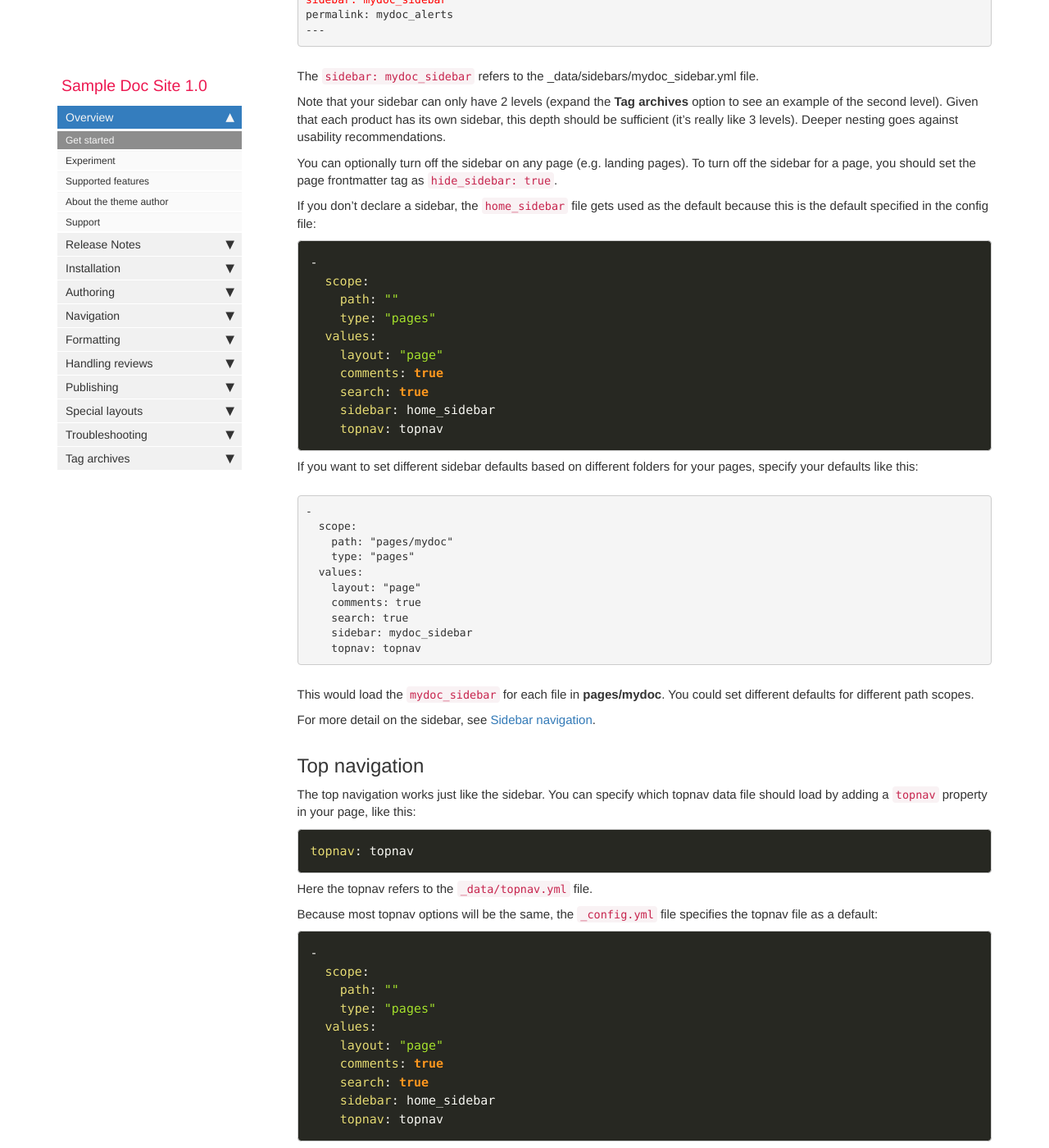
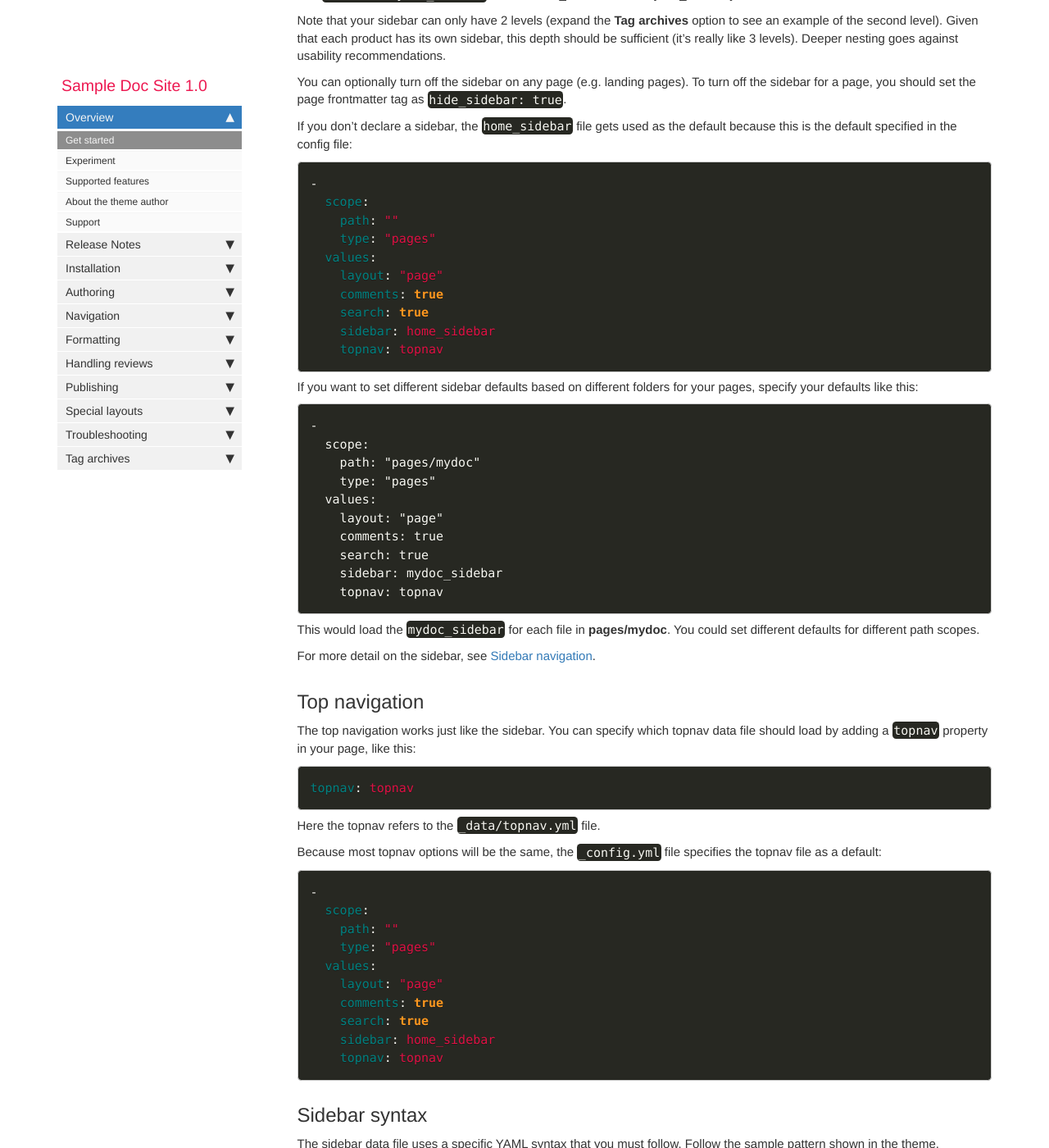
Before and after one commit to ivancheban/netlify, a Jekyll site: the page built from index.md, in a window 1280 px wide and 1400 px high, scrolled down 3058 px. Shown: the whole window at 82% size. Built offline with Jekyll 4.4.1, drawn with Linux system fonts in a browser that asks for light colours; comment, search, counter and statistics services are not loaded; some of the changed text lies outside the part shown.

Commit message:
enabled prism highlighter

```diff
--- a/_config.yml
+++ b/_config.yml
@@ -47,7 +47,7 @@ feedback_email: ivancheban@gmail.com
 # feedback_link: "http://helpy.io/"
 # if you uncomment the previous line, it changes where the feedback link points to
 
-highlighter: none
+highlighter: prism
 # library used for syntax highlighting
 
 markdown: kramdown
@@ -55,9 +55,9 @@ kramdown:
  input: GFM
  auto_ids: true
  hard_wrap: false
- syntax_highlighter: none
+ syntax_highlighter: prism
  syntax_highlighter_opts:
-      disable : true
+      disable : false
 
 
 # filter used to process markdown. note that kramdown differs from github-flavored markdown in some subtle ways
```
